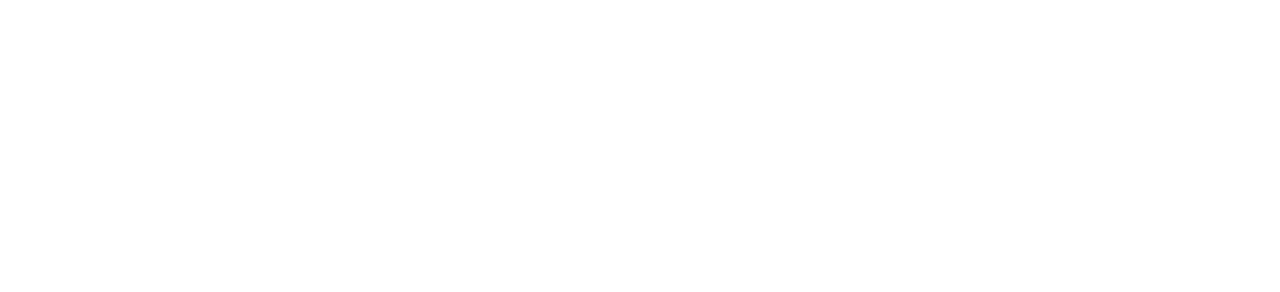
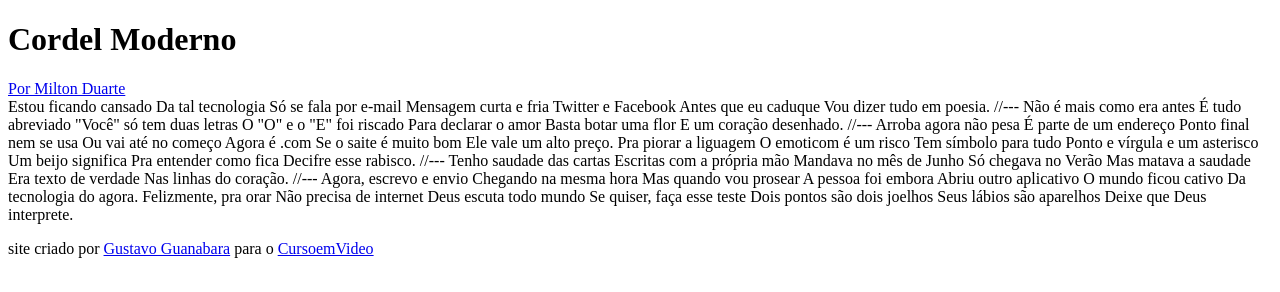
Before and after one commit to agomesagomes2/projetocordel, a plain HTML site: page index.html in a window 1280 px wide. Drawn offline with Linux system fonts and the light colour scheme.

Commit message:
Inicio do projeto cordel

```diff
--- a/index.html
+++ b/index.html
@@ -3,9 +3,79 @@
 <head>
     <meta charset="UTF-8">
     <meta name="viewport" content="width=device-width, initial-scale=1.0">
-    <title>Cordel</title>
+    <title>Cordel Moderno</title>
 </head>
 <body>
+    <header>
+        <h1>Cordel Moderno</h1>
+         <a href="https://www.recantodasletras.com.br/poesias/3186743" target="_blank">Por Milton Duarte</a>
+    </header>
 
+    Estou ficando cansado
+    Da tal tecnologia
+    Só se fala por e-mail
+    Mensagem curta e fria
+    Twitter e Facebook
+    Antes que eu caduque
+    Vou dizer tudo em poesia.
+
+    //---
+
+    Não é mais como era antes
+    É tudo abreviado
+    "Você" só tem duas letras
+    O "O" e o "E" foi riscado
+    Para declarar o amor
+    Basta botar uma flor
+    E um coração desenhado.
+
+    //---
+
+    Arroba agora não pesa
+    É parte de um endereço
+    Ponto final nem se usa
+    Ou vai até no começo
+    Agora é .com
+    Se o saite é muito bom
+    Ele vale um alto preço.
+
+    Pra piorar a liguagem
+    O emoticom é um risco
+    Tem símbolo para tudo
+    Ponto e vírgula e um asterisco
+    Um beijo significa
+    Pra entender como fica
+    Decifre esse rabisco.
+
+    //---
+
+    Tenho saudade das cartas
+    Escritas com a própria mão
+    Mandava no mês de Junho
+    Só chegava no Verão
+    Mas matava a saudade
+    Era texto de verdade
+    Nas linhas do coração.
+
+    //---
+
+    Agora, escrevo e envio
+    Chegando na mesma hora
+    Mas quando vou prosear
+    A pessoa foi embora
+    Abriu outro aplicativo
+    O mundo ficou cativo
+    Da tecnologia do agora.
+
+    Felizmente, pra orar
+    Não precisa de internet
+    Deus escuta todo mundo
+    Se quiser, faça esse teste
+    Dois pontos são dois joelhos
+    Seus lábios são aparelhos
+    Deixe que Deus interprete.
+    <footer>
+        <p>site criado por <a href="https://gustavoguanabara.github.io" target="_blank">Gustavo Guanabara</a> para o <a href="https://www.cursoemvideo.com" target="_blank">CursoemVideo</a></p>
+    </footer>
 </body>
 </html>
```
Also changed, not shown: cordel-moderno.txt (renamed from imagens/cordel-moderno.txt).
